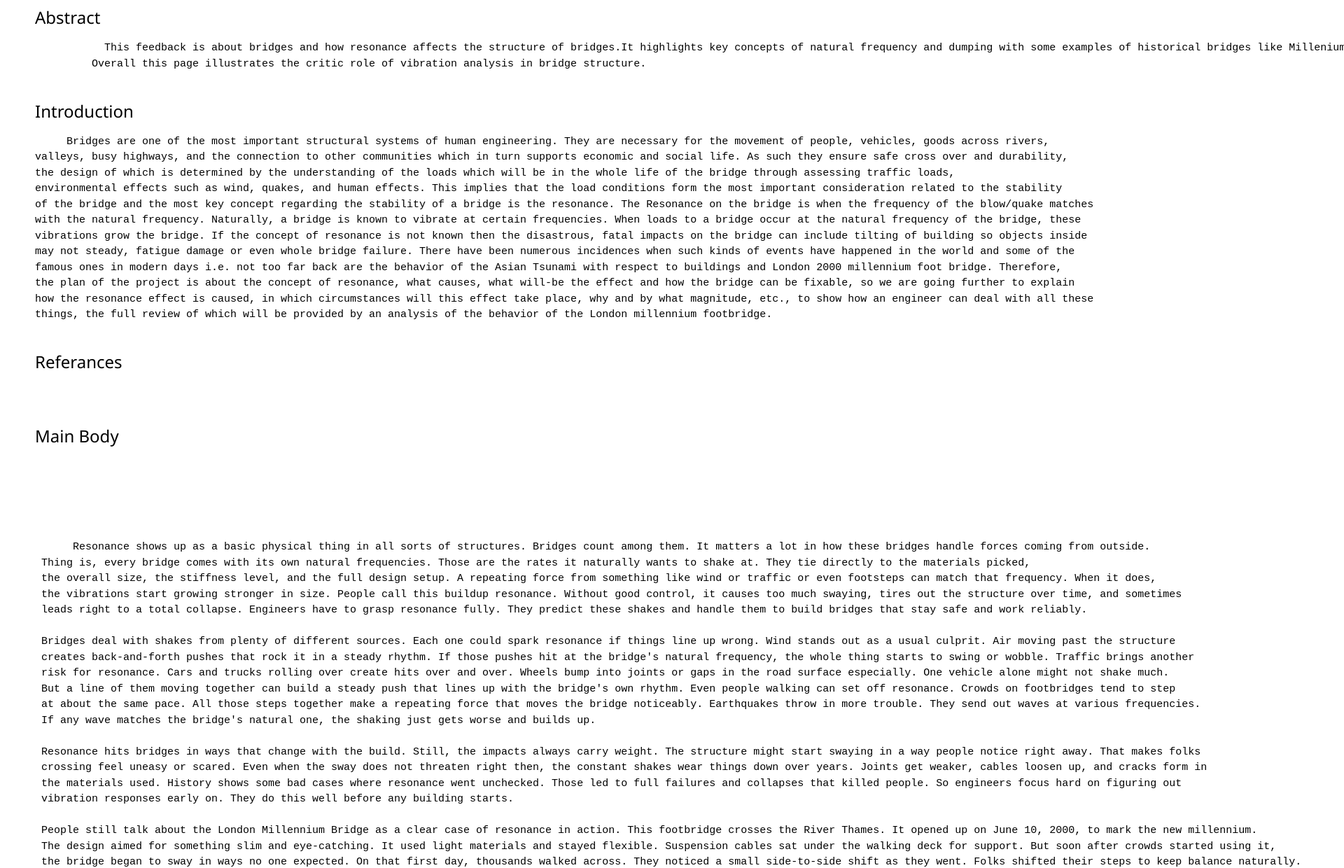
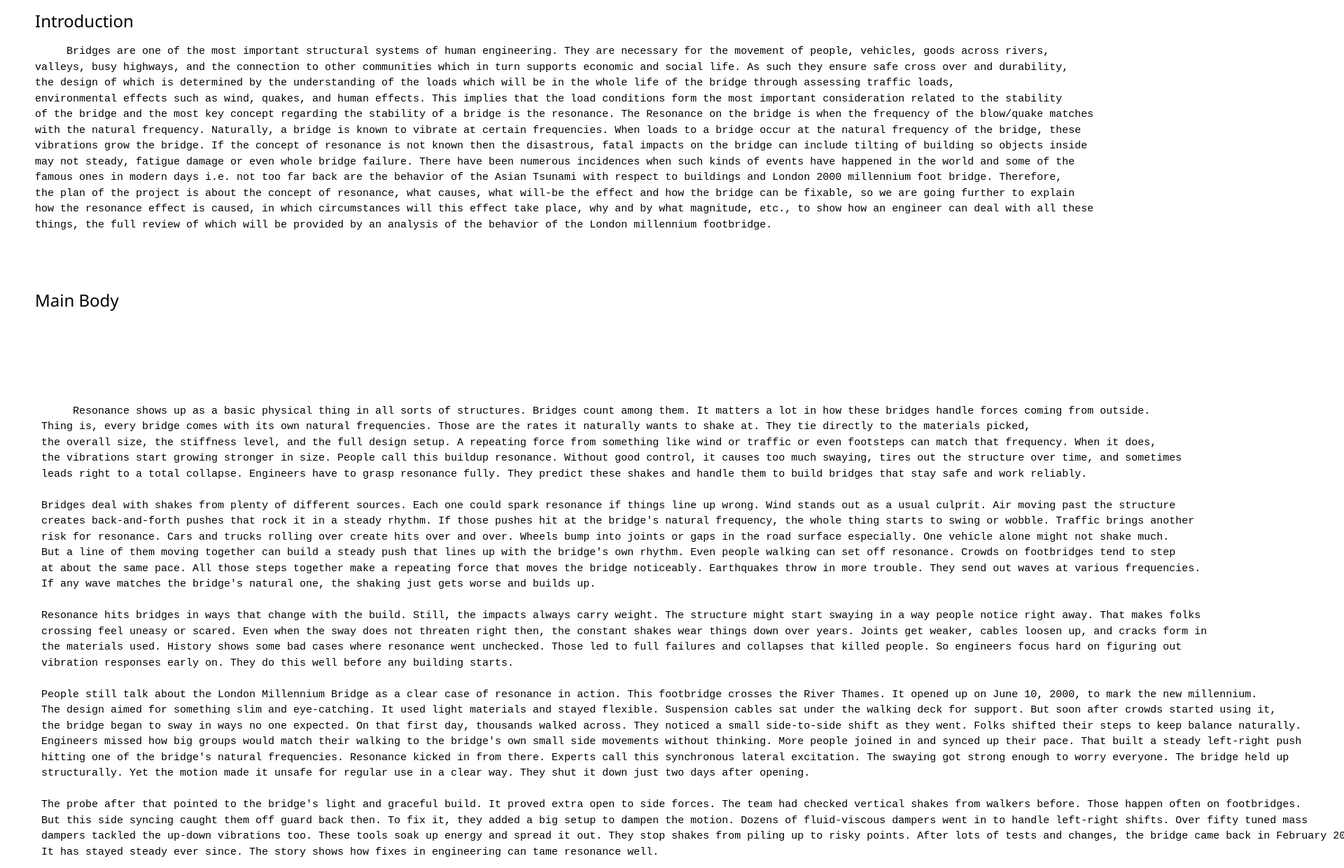
Before and after one commit to FEPSFY6928423/FY6928423, a plain HTML site: page index.html in a window 1280 px wide. Shown: the part 490-1730 px from the top of the page at 70% size, 1920 px wide, since content can reach past the window. Drawn offline with nearby package versions, Linux system fonts and the light colour scheme.

Commit message:
Update index.html

```diff
--- a/index.html
+++ b/index.html
@@ -71,12 +71,7 @@
          </table>
 
           </tr>
-         <h3 id="Abstract">Abstract</h3>
-         <p>
-         <pre>
-           This feedback is about bridges and how resonance affects the structure of bridges.It highlights key concepts of natural frequency and dumping with some examples of historical bridges like Millenium bridge London.
-         Overall this page illustrates the critic role of vibration analysis in bridge structure.
-        </pre>
+
         </p>
 
        <h3 id="Indtroduction">Introduction</h3>
@@ -94,13 +89,9 @@ famous ones in modern days i.e. not too far back are the behavior of the Asian T
 the plan of the project is about the concept of resonance, what causes, what will-be the effect and how the bridge can be fixable, so we are going further to explain
 how the resonance effect is caused, in which circumstances will this effect take place, why and by what magnitude, etc., to show how an engineer can deal with all these
 things, the full review of which will be provided by an analysis of the behavior of the London millennium footbridge.
-       </pre>
-        </p>
-        <h3 id="Referances">Referances</h3>
-         <p>
-         <pre>
 
-          <h3 id="Main Body">Main Body</h3>
+
+         <h3 id="Main Body">Main Body</h3>
          <p>
          <pre>
       Resonance shows up as a basic physical thing in all sorts of structures. Bridges count among them. It matters a lot in how these bridges handle forces coming from outside.
```
